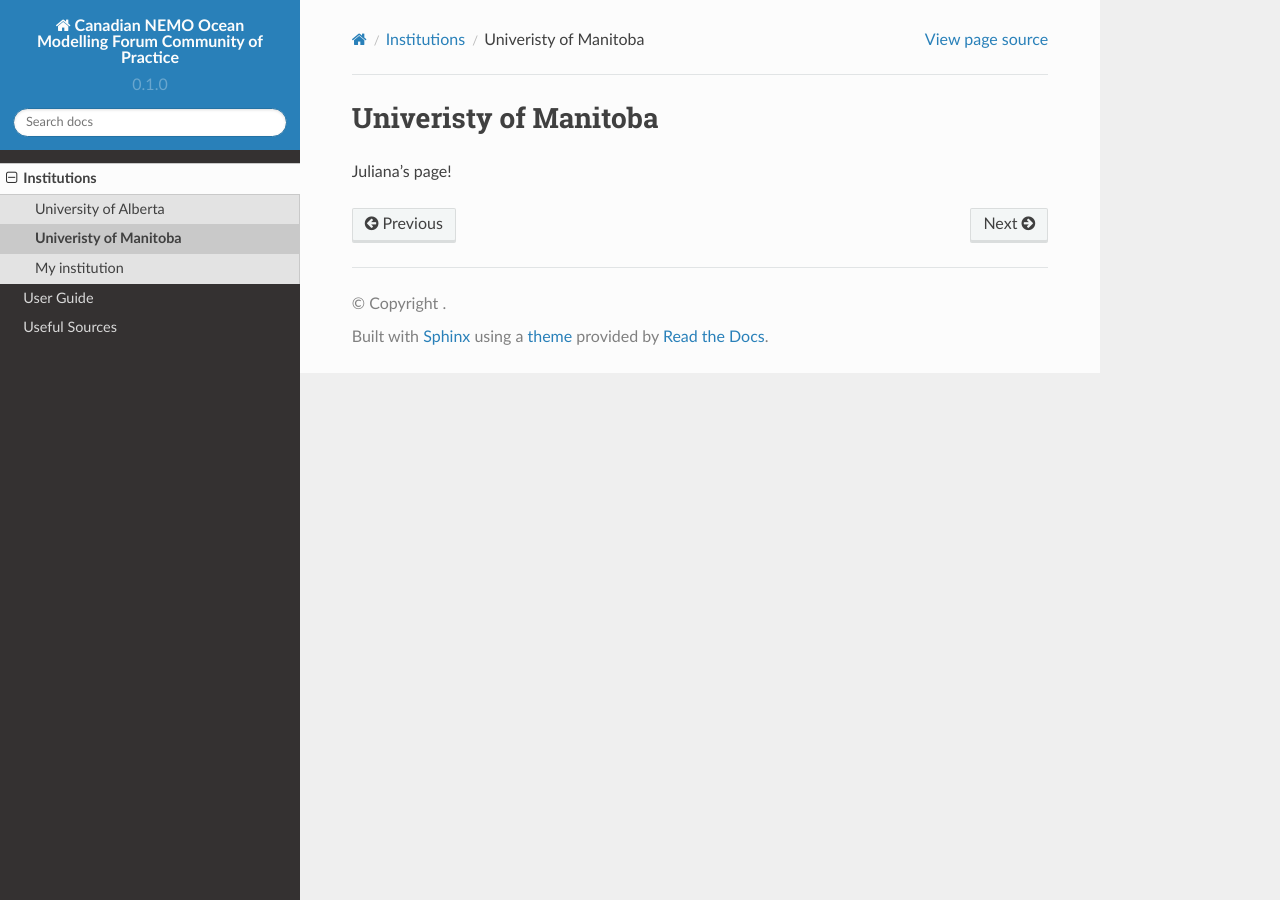
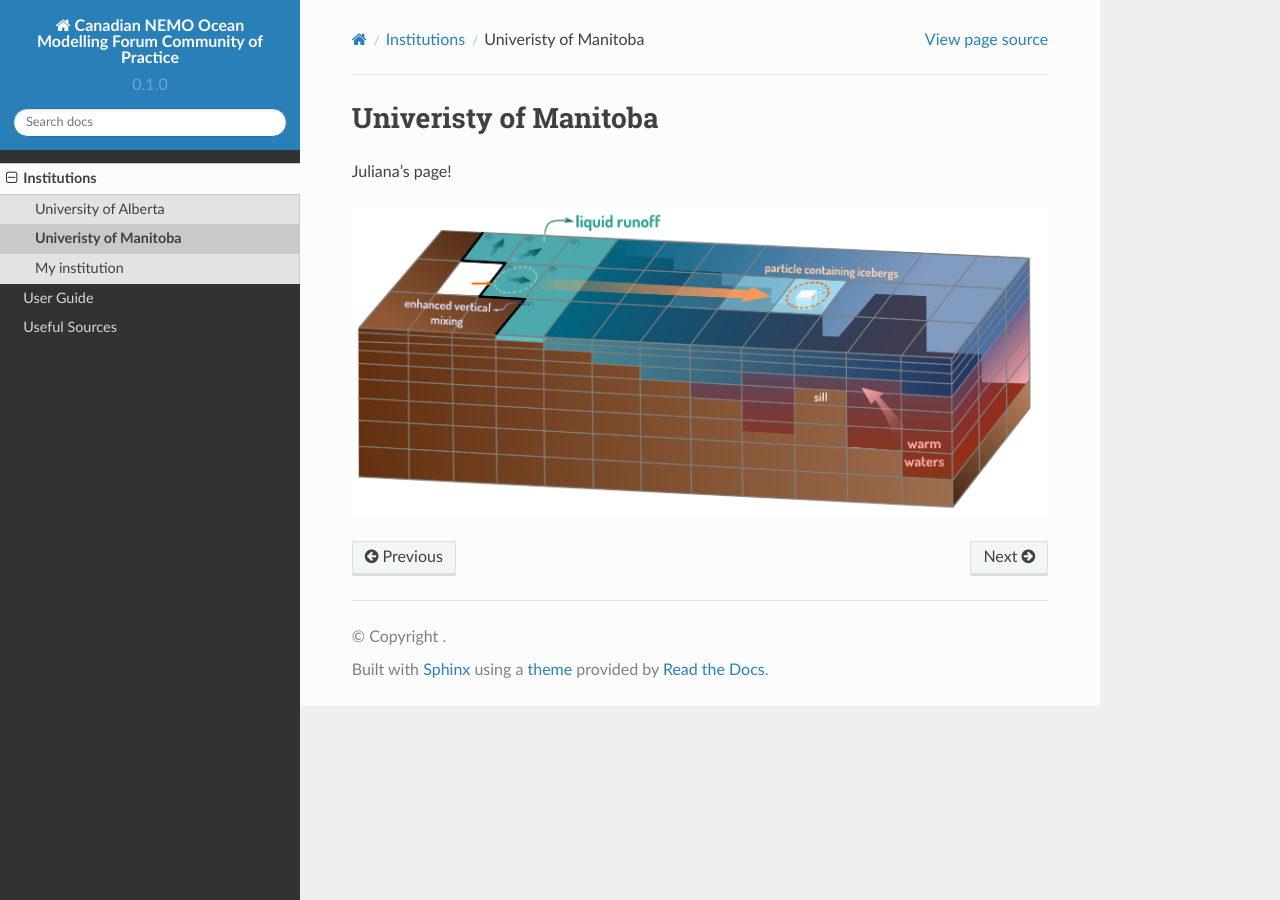
Before and after one commit to UofA-NEMO/Canadian-NEMO-Ocean-Modelling-Forum-Community-of-Practice, a Sphinx documentation site: the page built from docs/Institutions/UManitoba/index.rst, in a window 1280 px wide. Built offline with Sphinx 7.4.7 and the Read the Docs theme 2.0.0, drawn with Linux system fonts in a browser that asks for light colours.

Commit message:
add figure to UManitoba

```diff
--- a/docs/Institutions/UManitoba/index.rst
+++ b/docs/Institutions/UManitoba/index.rst
@@ -3,3 +3,5 @@ Univeristy of Manitoba
 
 
 Juliana's page!
+
+.. figure:: ./GreenlandDischarge_model_notext.png
```
Also changed, not shown: docs/Institutions/UManitoba/GreenlandDischarge_model_notext.png (added).
